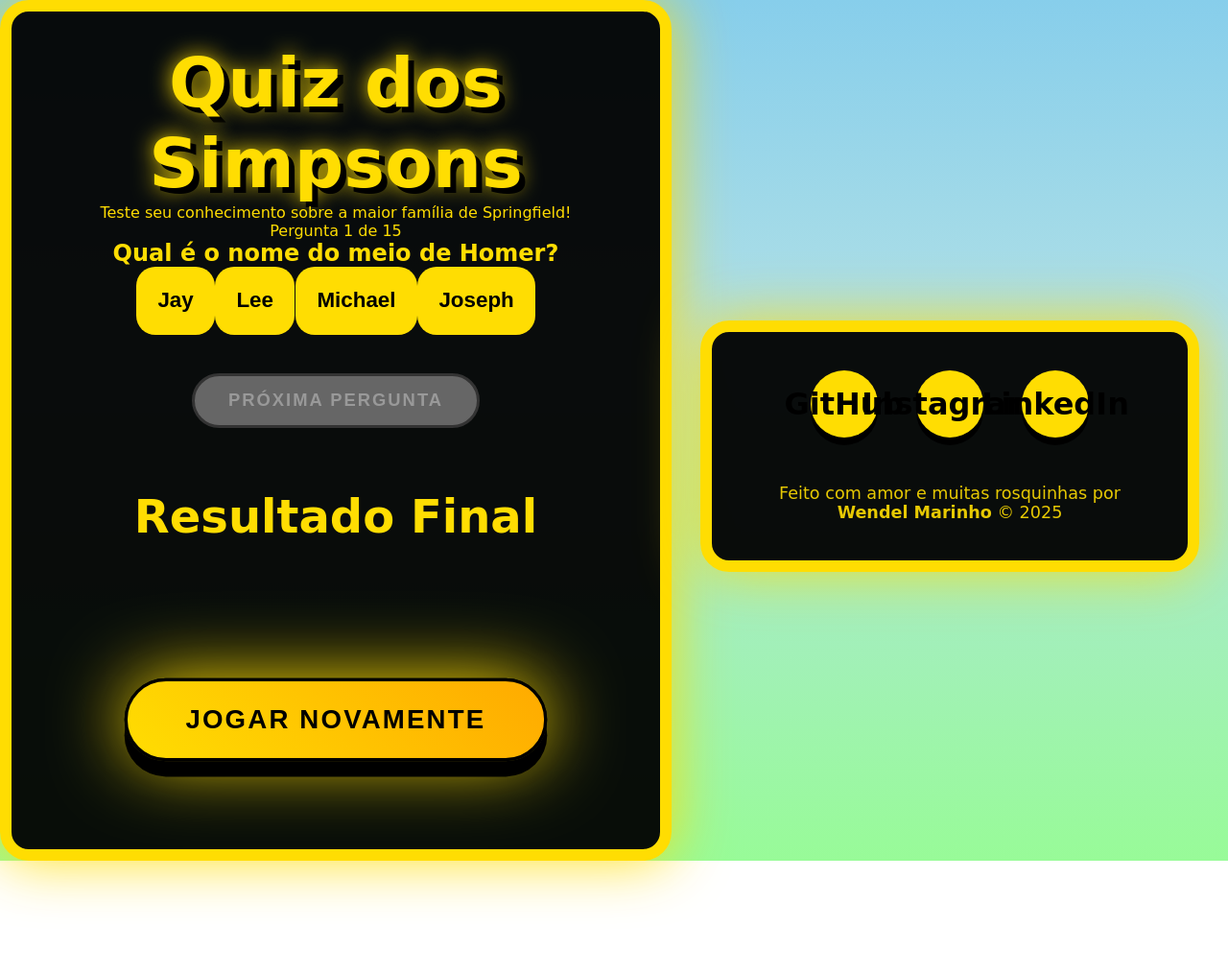
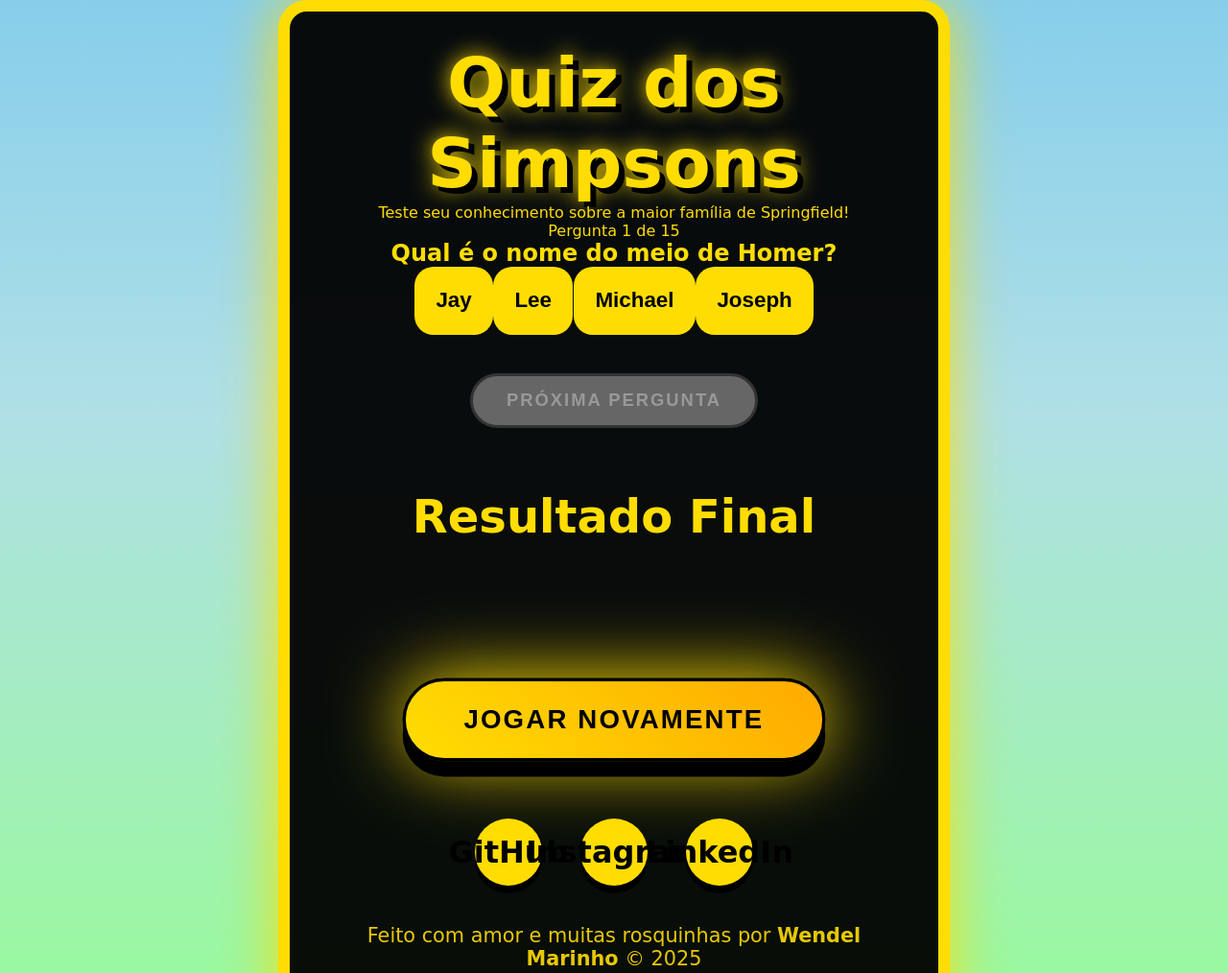
Before and after one commit to WMarinhoo/quizSimpsons, a plain HTML site: page index.html in a window 1280 px wide. Shown: the top 1014 px of the page at 96% size. Before the commit the page ends 897 px from the top, so only its background shows below. Drawn offline with Linux system fonts and the light colour scheme; a web font is replaced by a local one.

Commit message:
refact: atualizações finais

```diff
--- a/css/style.css
+++ b/css/style.css
@@ -313,31 +313,6 @@ header h1 {
 }
 
 
-/* RODAPÉ CENTRALIZADO – MESMA LARGURA E ESTILO DO QUIZ */
-.footer-centralizado {
-    margin: 4rem auto 2rem;           /* centraliza mesmo no mobile */
-    width: 80%;
-    max-width: 520px;
-    text-align: center;
-    background: rgba(0, 0, 0, 0.95);
-    padding: 2.5rem 2rem;
-    border-radius: 30px;
-    border: 12px solid #ffdd02;
-    box-shadow: 0 0 60px rgba(255, 221, 2, 0.8);
-    position: relative;
-    z-index: 10;
-    box-sizing: border-box;
-}
-
-.footer-content {
-    display: flex;
-    flex-direction: column;
-    align-items: center;
-    gap: 1.5rem;
-}
-
-
-
 .social-icons {
     display: flex;
     justify-content: center;
@@ -379,7 +354,7 @@ header h1 {
 
 .footer-text {
     color: #ffdd02;
-    font-size: 1.1rem;
+    font-size: 1.3rem;
     margin: 0;
     opacity: 0.9;
 }
--- a/index.html
+++ b/index.html
@@ -32,13 +32,8 @@
             <p id="message"></p>
             <button id="restartBtn" class="btn">Jogar Novamente</button>
         </div>
-    </div>
 
-
-    <!-- RODAPÉ CENTRALIZADO IGUAL AO QUIZ -->
-    <footer class="footer-centralizado">
-        <div class="footer-content">
-            <div class="social-icons">
+         <div class="social-icons">
                 <a href="https://github.com/WMarinhoo" target="_blank" aria-label="GitHub" class="social-btn github">
                     GitHub
                 </a>
@@ -50,13 +45,13 @@
                     aria-label="LinkedIn" class="social-btn linkedin">
                     LinkedIn
                 </a>
-            </div>
-
-            <p class="footer-text">
+                <p class="footer-text">
                 Feito com amor e muitas rosquinhas por <strong>Wendel Marinho</strong> © 2025
             </p>
-        </div>
-    </footer>
+            </div>
+    </div>
+
+
 
     <!-- SEUS SONS LOCAIS -->
     <audio id="somAcerto" preload="auto">
```
